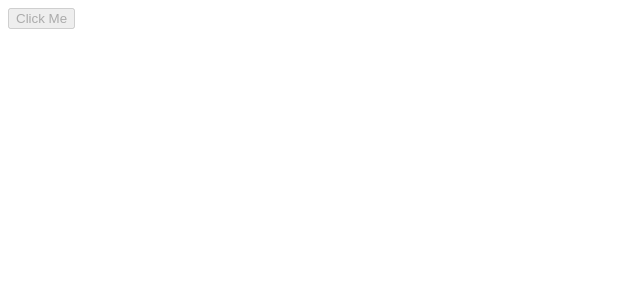
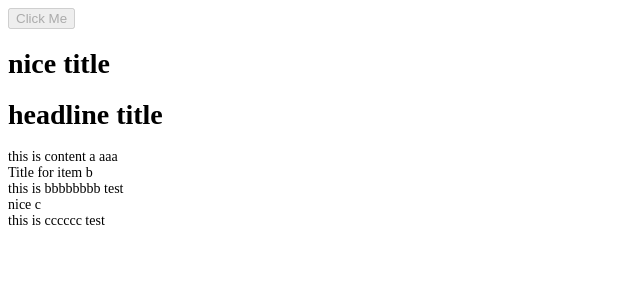
Before and after one commit to 2047789253/element, a Vue app: page / in a window 1280 px wide. Shown: the top 300 px of the page, without its empty margins (0-640 px from the left). Built offline with nearby package versions, Linux system fonts and the light colour scheme.

Commit message:
完善Collapse组件

```diff
--- a/src/App.vue
+++ b/src/App.vue
@@ -1,9 +1,7 @@
-<template>
-  <Button type="primary" disabled plain ref="buttonRef"> Click Me </Button>
-</template>
-
 <script setup lang="ts">
 import Button from './components/Button/Button.vue'
+import Collapse from './components/Collapse/Collapse.vue'
+import Item from './components/Collapse/CollapseItem.vue'
 import { ref, onMounted } from 'vue'
 import type { ButtonInstance } from './components/Button/types'
 const buttonRef = ref<ButtonInstance | null>(null)
@@ -12,4 +10,25 @@
 })
 </script>
 
-<style scoped></style>
+<template>
+  <Button type="primary" disabled plain ref="buttonRef">Click Me</Button>
+  <Collapse>
+    <Item name="a">
+      <template #title><h1>nice title</h1></template>
+      <h1>headline title</h1>
+      <div>this is content a aaa</div>
+    </Item>
+    <Item name="b" title="Title for item b">
+      <div>this is bbbbbbbb test</div>
+    </Item>
+    <Item name="c" title="nice c" disabled>
+      <div>this is cccccc test</div>
+    </Item>
+  </Collapse>
+</template>
+
+<style scoped>
+header {
+  line-height: 1.5;
+}
+</style>
--- /dev/null
+++ b/src/components/Collapse/Collapse.vue
@@ -0,0 +1,13 @@
+<script setup lang="ts">
+defineOptions({
+  name: 'VkCollapse',
+})
+</script>
+
+<template>
+  <div class="vk-collapse">
+    <slot></slot>
+  </div>
+</template>
+
+<style scoped></style>
--- /dev/null
+++ b/src/components/Collapse/CollapseItem.vue
@@ -0,0 +1,20 @@
+<script setup lang="ts">
+import type { CollapseProps } from './types'
+defineOptions({
+  name: 'VkCollapseItem',
+})
+defineProps<CollapseProps>()
+</script>
+
+<template>
+  <div class="vk-collapse-item" :class="{ 'is-disabled': disabled }">
+    <div class="vk-collapse-item__header" :id="'item-header-${name}'">
+      <slot name="title">{{ title }}</slot>
+    </div>
+    <div class="vk-collapse-item__content" :id="'item-content-${name}'">
+      <slot></slot>
+    </div>
+  </div>
+</template>
+
+<style scoped></style>
--- /dev/null
+++ b/src/components/Collapse/types.ts
@@ -0,0 +1,5 @@
+export interface CollapseProps {
+  name?: string | number
+  title?: string
+  disabled?: boolean
+}
--- a/src/main.ts
+++ b/src/main.ts
@@ -4,7 +4,6 @@
 import App from './App.vue'
 
 import './styles/index.css'
-import './assets/main.css'
 
 const app = createApp(App)
 
```
